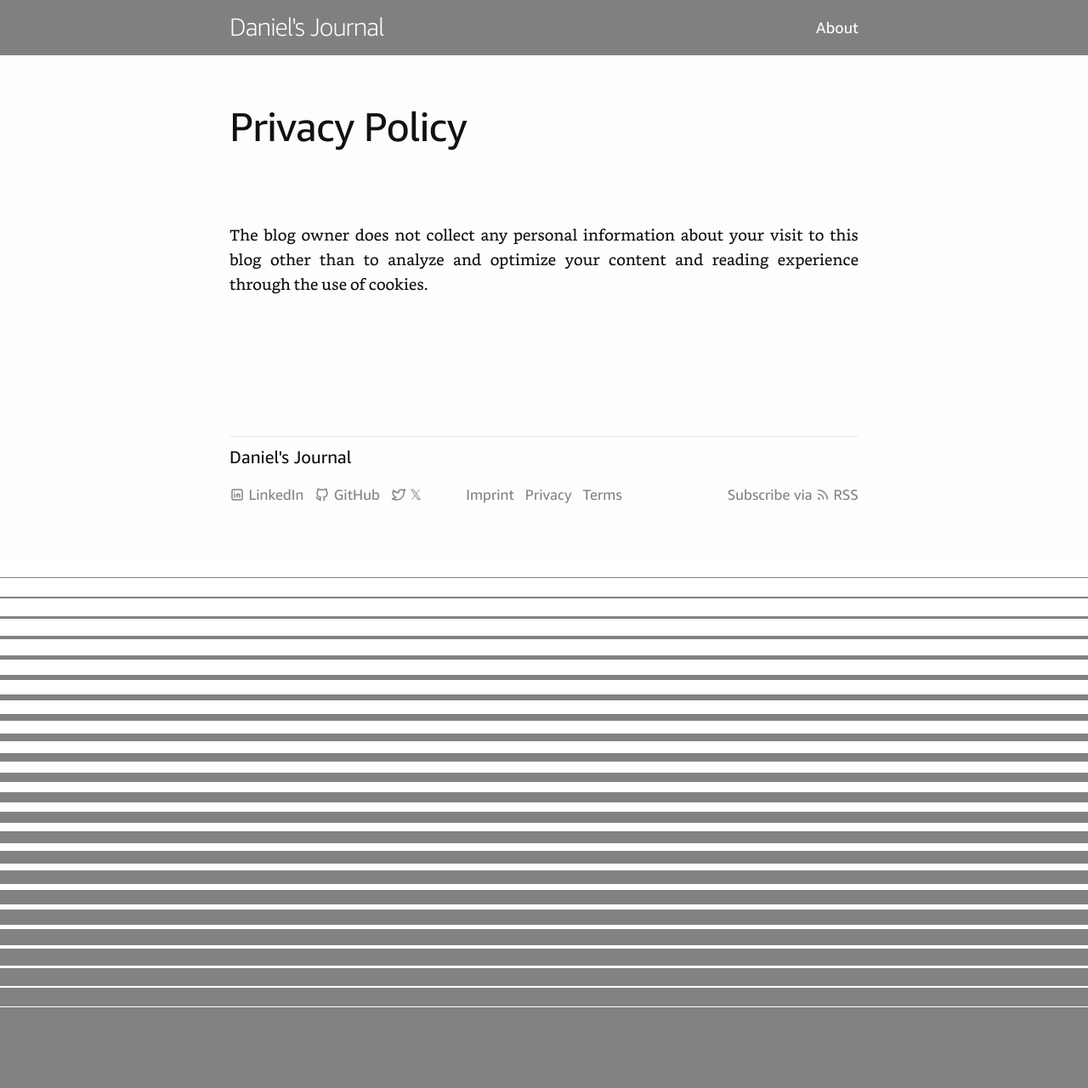
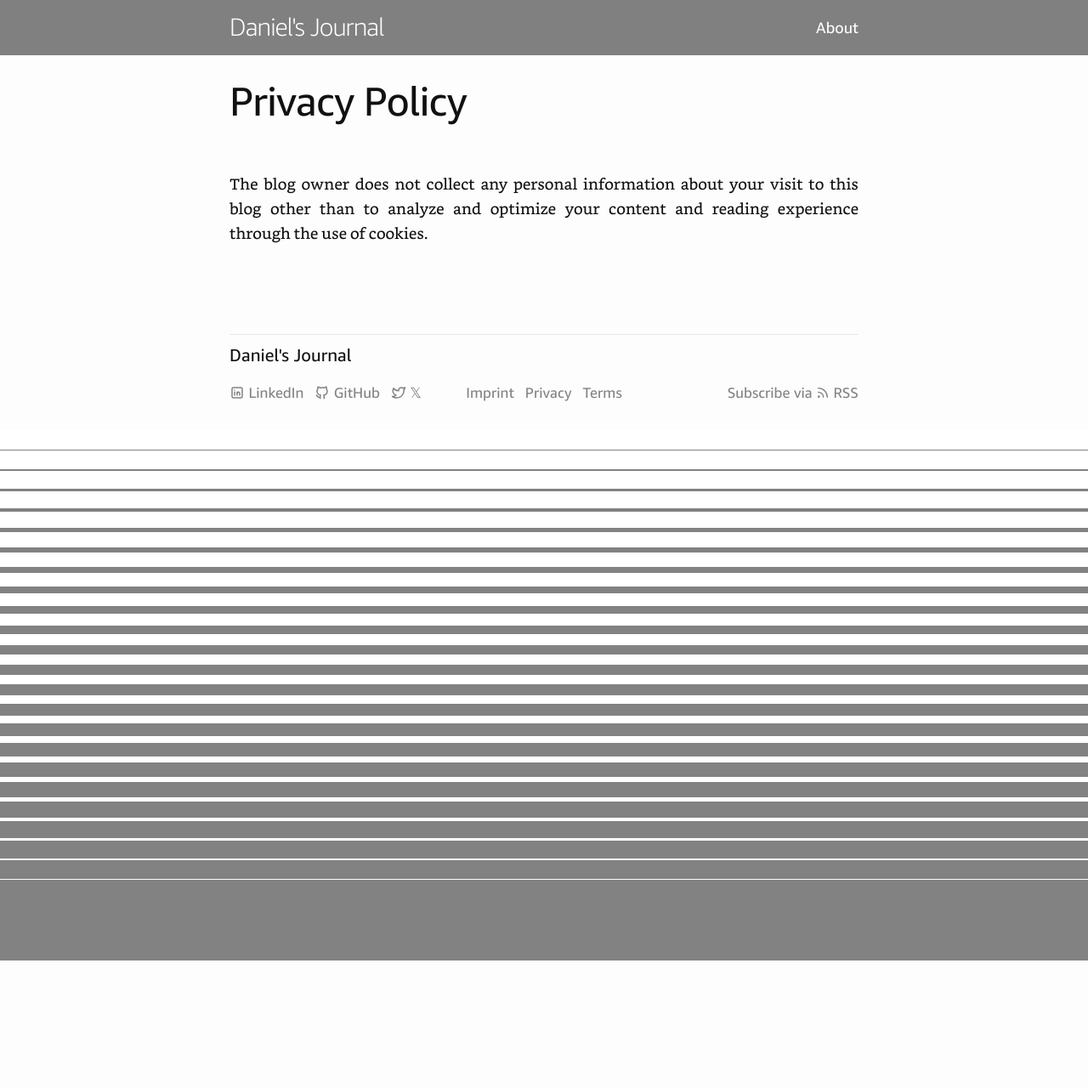
Before and after one commit to danieldietrich/journal, a Jekyll site: the page built from privacy.md, in a window 1280 px wide. Shown: the whole page at 85% size. Built offline with Jekyll 4.4.1, drawn with Linux system fonts in a browser that asks for light colours; after the commit the page ends 1130 px from its top, so only the background shows below that.

Commit message:
Better page spacing

```diff
--- a/_sass/minima/_layout.scss
+++ b/_sass/minima/_layout.scss
@@ -55,7 +55,7 @@
  */
 .site-footer {
   font-family: $headline-font-family;
-  padding: $spacing-unit 0;
+  padding: $spacing-unit 0 0 0;
 }
 
 .footer-heading {
@@ -172,7 +172,7 @@
  * Page content
  */
 .page-content {
-  padding: $spacing-unit * 2 0;
+  padding: $spacing-unit 0;
   flex: 1;
 }
 
```
